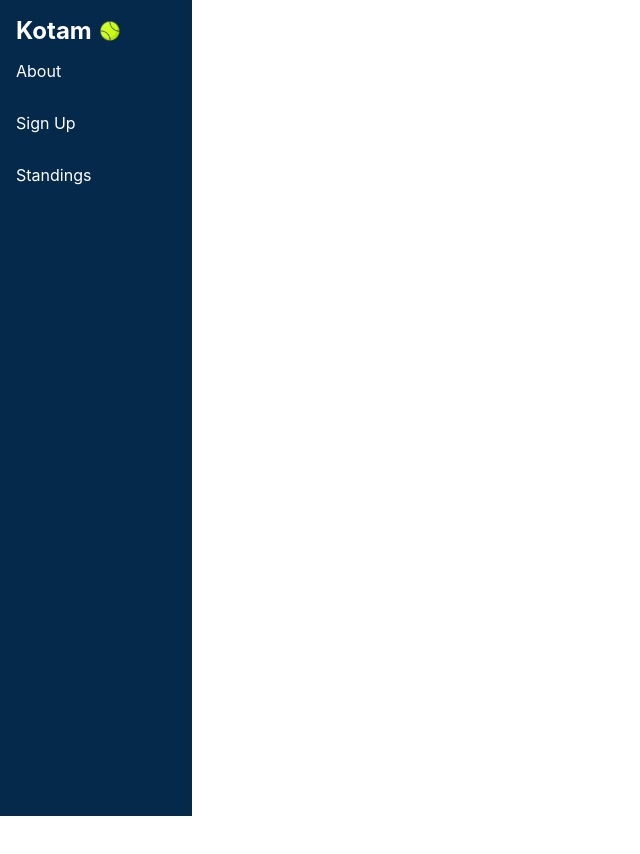
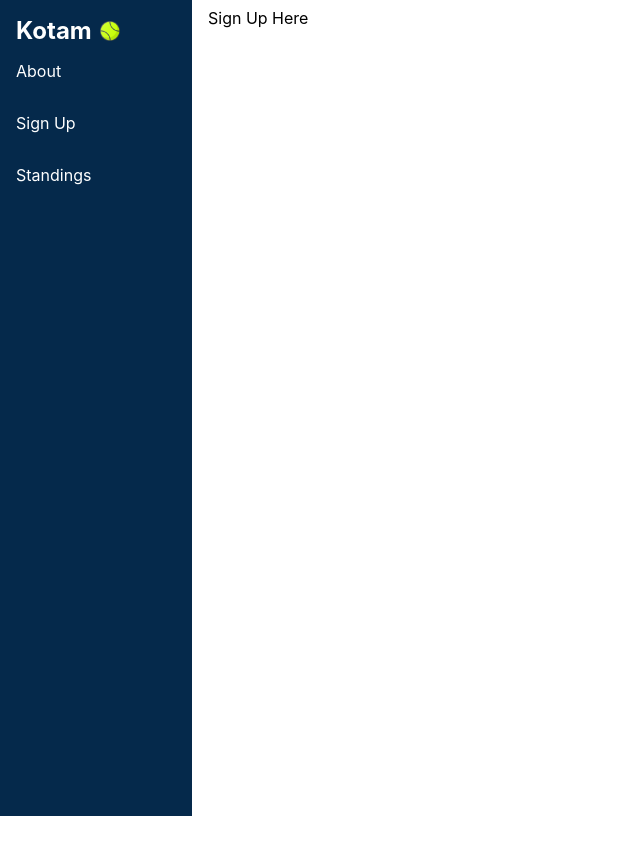
Before and after one commit to AimanFarhanMohdFaruk/KOTAM_test_app, a React (Create React App) app in the folder kotam-frontend/: page /signup in a window 1280 px wide. Shown: the top 854 px of the page, without its empty margins (0-640 px from the left). Before the commit the page ends 800 px from the top, so only its background shows below. Built offline with nearby package versions, Linux system fonts and the light colour scheme.

Commit message:
added sign up page

```diff
--- a/kotam-frontend/src/App.js
+++ b/kotam-frontend/src/App.js
@@ -7,6 +7,7 @@ import {Route, Routes} from "react-router-dom";
 //Import pages & components
 import Navbar from "./components/Navbar/Navbar"
 import AboutPage from "./pages/About/index"
+import SignUp from './pages/SignUp';
 
 function App() {
   return (
@@ -15,6 +16,9 @@ function App() {
       <Routes>
       <Route path= "/about" element={<AboutPage/>}/>
       </Routes>
+      <Routes>
+      <Route path= "/signup" element={<SignUp/>}/>
+      </Routes>
     </div>
   );
 }
--- a/kotam-frontend/src/components/Navbar/Navbar.js
+++ b/kotam-frontend/src/components/Navbar/Navbar.js
@@ -9,7 +9,7 @@ const Navbar = () => {
     <div class="sidebar">
         <h2 >Kotam <img src={tennis} class="logo" alt="tennisBall"/></h2>
         <a href="/about" class="active">About</a>
-        <a href="#signUp"  >Sign Up</a>
+        <a href="signup"  >Sign Up</a>
         <a href="#standings">Standings</a>
     </div>
     );
--- /dev/null
+++ b/kotam-frontend/src/pages/SignUp/index.js
@@ -0,0 +1,10 @@
+import React from 'react';
+import "./style.css"
+
+const SignUp = () => {
+    return (
+        <div class="content">Sign Up Here</div>
+    )
+}
+
+export default SignUp;
```
Also changed, not shown: kotam-frontend/src/pages/SignUp/style.css (added).
